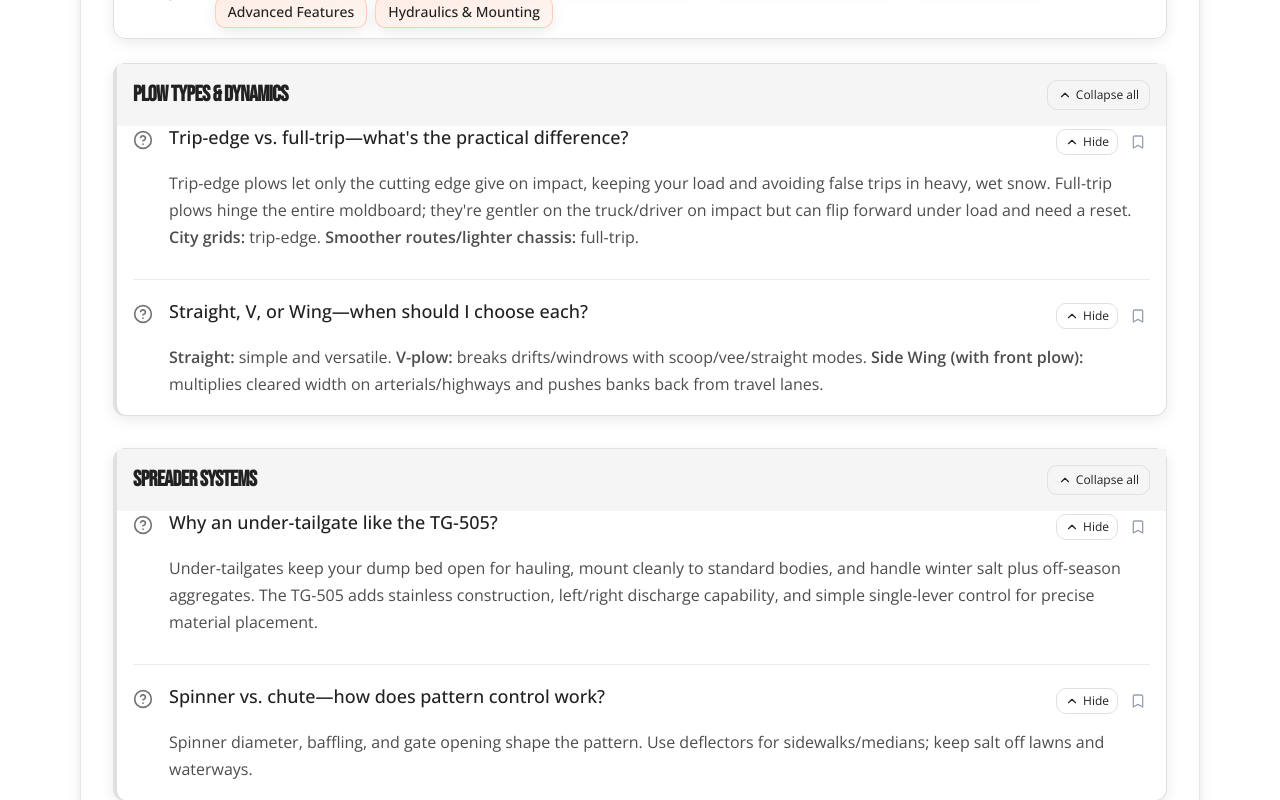
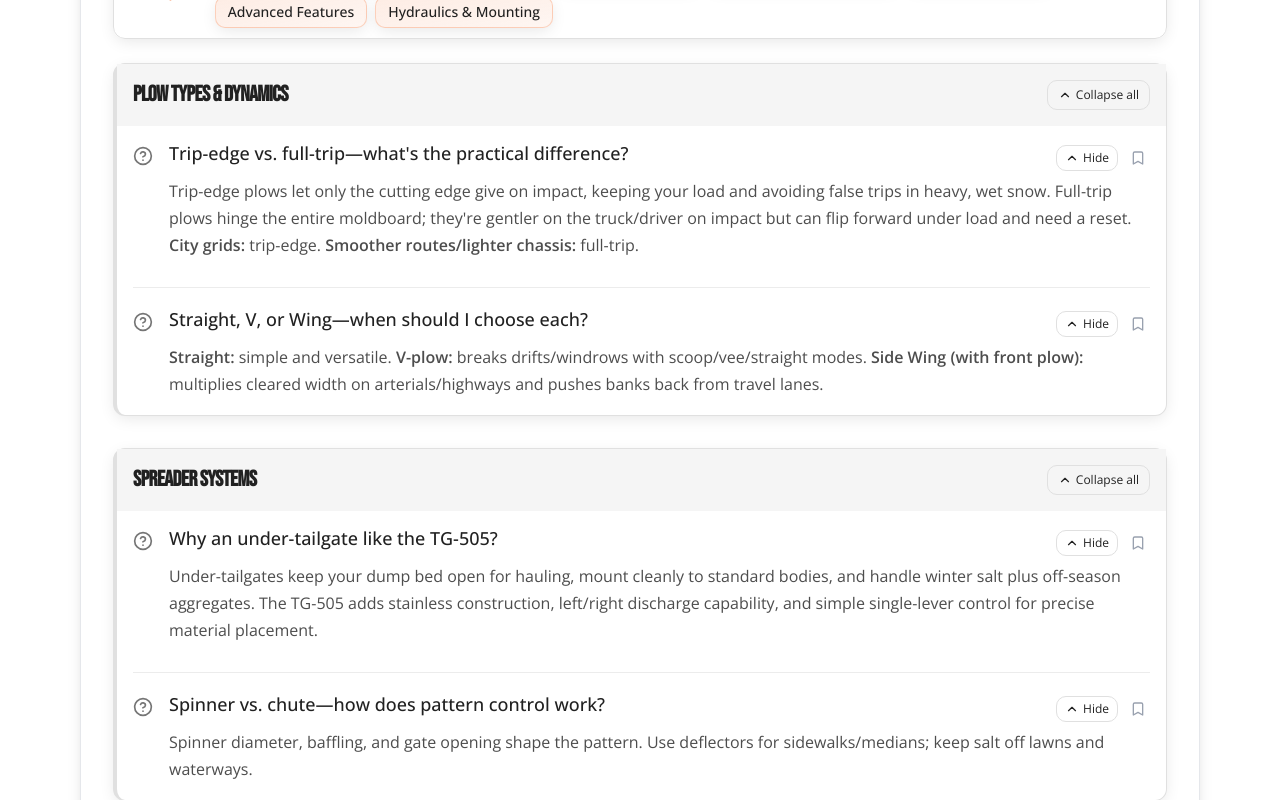
Before and after one commit to onebrady/snowplows, a React (Vite) app: page / in a window 1280 px wide. Shown: the part 820-1620 px from the top of the page. Built offline with nearby package versions, Linux system fonts and the light colour scheme.

Commit message:
fix: add spacing under group titles and tighten QA answer gap
- GroupedQA: increase content top padding to  for clearer separation beneath section titles
- GroupedQA: reduce answer top margin from  to  for tighter question-to-answer spacing

```diff
--- a/src/components/knowledge/GroupedQA.tsx
+++ b/src/components/knowledge/GroupedQA.tsx
@@ -91,7 +91,7 @@ export function GroupedQA({
               )}
             </div>
           </CardHeader>
-          <CardContent>
+          <CardContent className="pt-4">
             <div className="space-y-7">
               {g.qaIds.map((qid, idx) => {
                 const qa = byId.get(qid);
@@ -150,7 +150,7 @@ export function GroupedQA({
                       {expanded.has(qa.id) && (
                         <div
                           id={`qa-answer-${qa.id}`}
-                          className="text-[16px] text-foreground/80 mt-3 leading-[1.7] prose prose-sm max-w-none"
+                          className="text-[16px] text-foreground/80 mt-1 leading-[1.7] prose prose-sm max-w-none"
                           dangerouslySetInnerHTML={{ __html: qa.answer }}
                         />
                       )}
```
